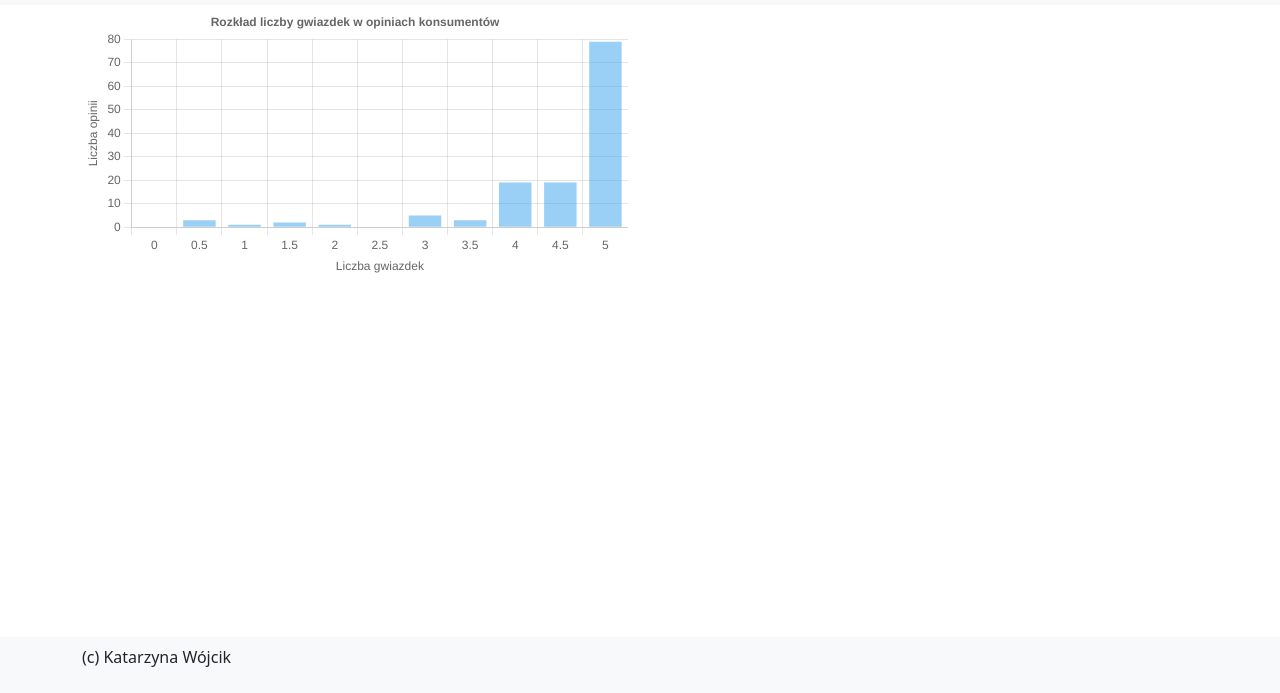
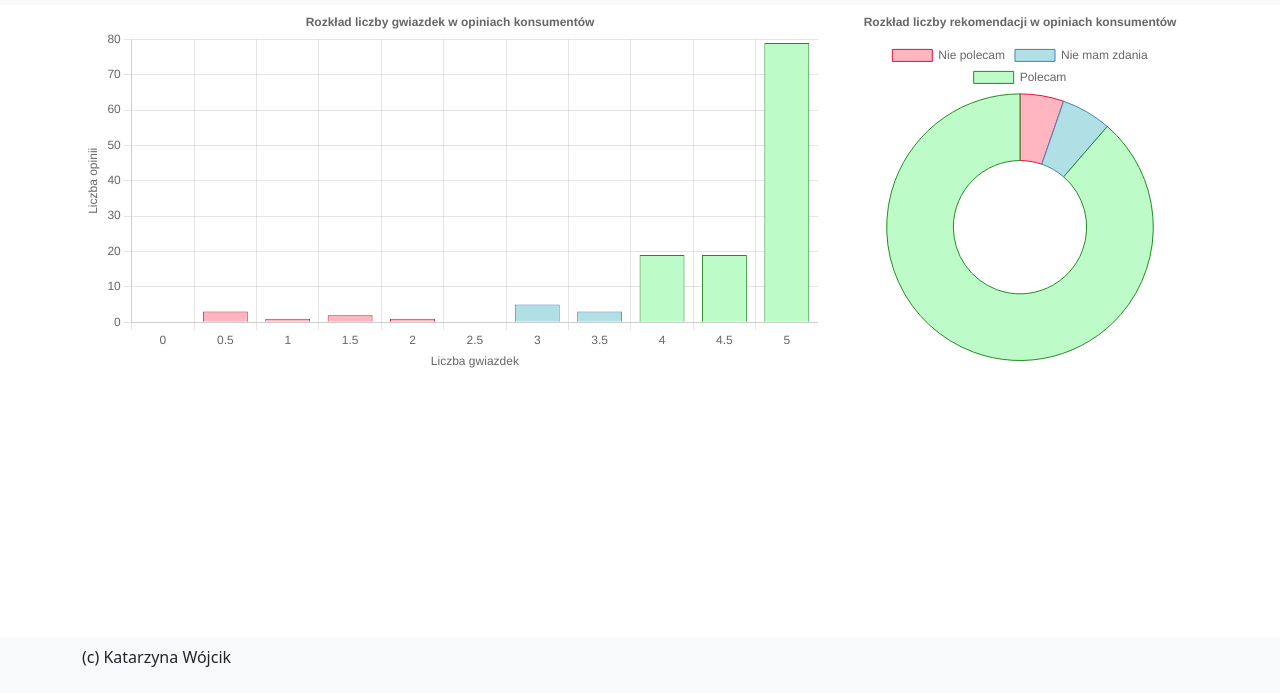
Before and after one commit to katwojppuz/CeneoScraperMock, a plain HTML site: page charts.html in a window 1280 px wide. Shown: the part 107-800 px from the top of the page. Drawn offline with nearby package versions, Linux system fonts and the light colour scheme.

Commit message:
second chart in chart.js

```diff
--- a/charts.html
+++ b/charts.html
@@ -48,21 +48,21 @@
     </nav>
     <div class="container mb-5 pb-5">
         <div class="row">
-            <div class="col-6">
+            <div class="col-8">
                 <canvas id="stars"></canvas>
                 <script>
-                    const data = [
-                        { stars: 0.0, count: 0 },
-                        { stars: 0.5, count: 3 },
-                        { stars: 1.0, count: 1 },
-                        { stars: 1.5, count: 2 },
-                        { stars: 2.0, count: 1 },
-                        { stars: 2.5, count: 0 },
-                        { stars: 3.0, count: 5 },
-                        { stars: 3.5, count: 3 },
-                        { stars: 4.0, count: 19 },
-                        { stars: 4.5, count: 19 },
-                        { stars: 5.0, count: 79 },
+                    const stars = [
+                        { stars: 0.0, count: 0, bgcolor: "#FFB6C1", bgborder: "#DC143C"},
+                        { stars: 0.5, count: 3, bgcolor: "#FFB6C1", bgborder: "#DC143C"},
+                        { stars: 1.0, count: 1, bgcolor: "#FFB6C1", bgborder: "#DC143C"},
+                        { stars: 1.5, count: 2, bgcolor: "#FFB6C1", bgborder: "#DC143C"},
+                        { stars: 2.0, count: 1, bgcolor: "#FFB6C1", bgborder: "#DC143C"},
+                        { stars: 2.5, count: 0, bgcolor: "#FFB6C1", bgborder: "#DC143C"},
+                        { stars: 3.0, count: 5, bgcolor: "#B0E0E6", bgborder: "#4682B4"},
+                        { stars: 3.5, count: 3, bgcolor: "#B0E0E6", bgborder: "#4682B4"},
+                        { stars: 4.0, count: 19, bgcolor: "#BDFCC9", bgborder: "#228B22"},
+                        { stars: 4.5, count: 19, bgcolor: "#BDFCC9", bgborder: "#228B22"},
+                        { stars: 5.0, count: 79, bgcolor: "#BDFCC9", bgborder: "#228B22"},
                     ];
 
                     new Chart(
@@ -70,11 +70,14 @@
                         {
                             type: 'bar',
                             data: {
-                                labels: data.map(row => row.stars),
+                                labels: stars.map(row => row.stars),
                                 datasets: [
                                     {
                                         label: 'Liczba opinii',
-                                        data: data.map(row => row.count)
+                                        data: stars.map(row => row.count),
+                                        backgroundColor: stars.map(row => row.bgcolor),
+                                        borderColor: stars.map(row => row.bgborder),
+                                        borderWidth: 1
                                     }
                                 ]
                             },
@@ -107,8 +110,44 @@
                     );
                 </script>
             </div>
-            <div class="col-6">
-
+            <div class="col-4">
+                <canvas id="recommendations"></canvas>
+                <script>
+                    const recommendations = [
+                        { recommendation: "Nie polecam", count: 7, bgcolor: "#FFB6C1", bgborder: "#DC143C" },
+                        { recommendation: "Nie mam zdania", count: 8, bgcolor: "#B0E0E6", bgborder: "#4682B4" },
+                        { recommendation: "Polecam", count: 117, bgcolor: "#BDFCC9", bgborder: "#228B22" },
+                    ];
+                    new Chart(
+                        document.getElementById('recommendations'),
+                        {
+                            type: 'doughnut',
+                            data: {
+                                labels: recommendations.map(row => row.recommendation),
+                                datasets: [
+                                    {
+                                        label: 'Liczba opinii',
+                                        data: recommendations.map(row => row.count),
+                                        backgroundColor: recommendations.map(row => row.bgcolor),
+                                        borderColor: recommendations.map(row => row.bgborder),
+                                        borderWidth: 1
+                                    }
+                                ]
+                            },
+                            options: {
+                                plugins: {
+                                    legend: {
+                                        display: true,
+                                    },
+                                    title: {
+                                        display: true,
+                                        text: 'Rozkład liczby rekomendacji w opiniach konsumentów'
+                                    },
+                                },
+                            },
+                        }
+                    );
+                </script>
             </div>
         </div>
     </div>
```
